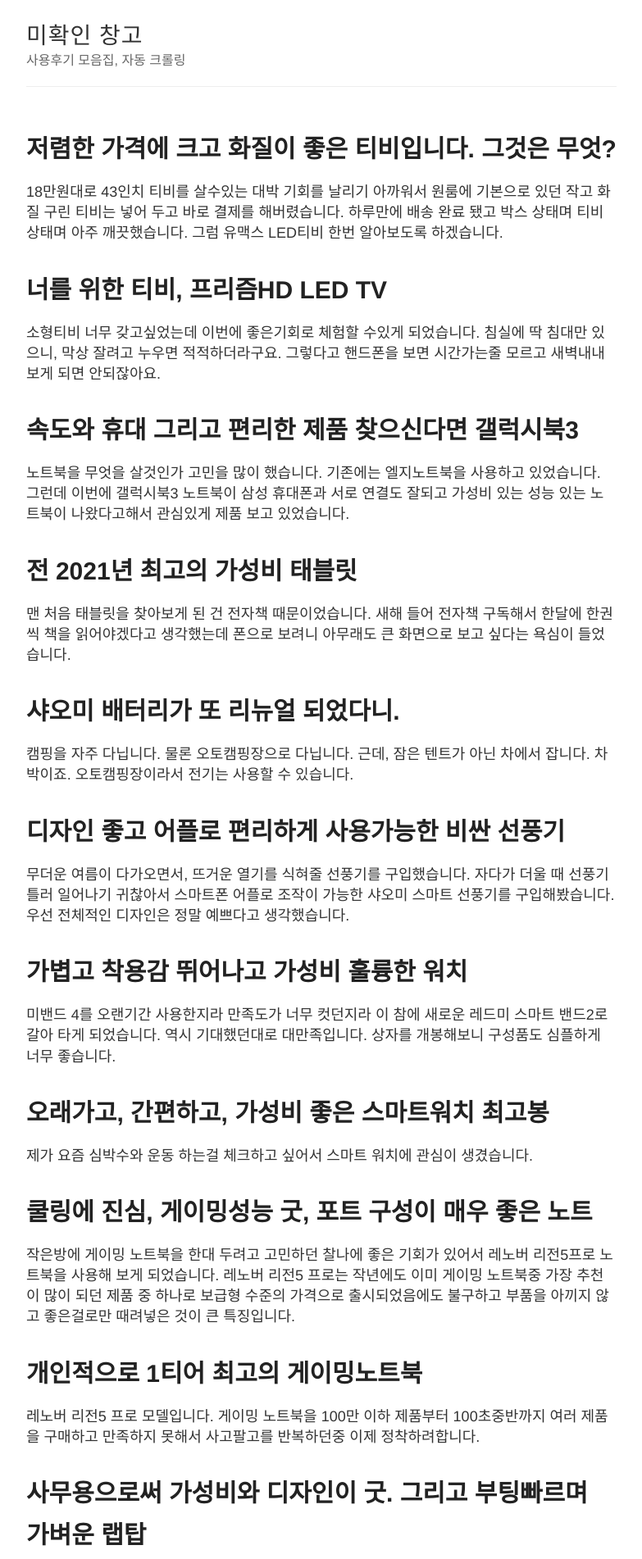
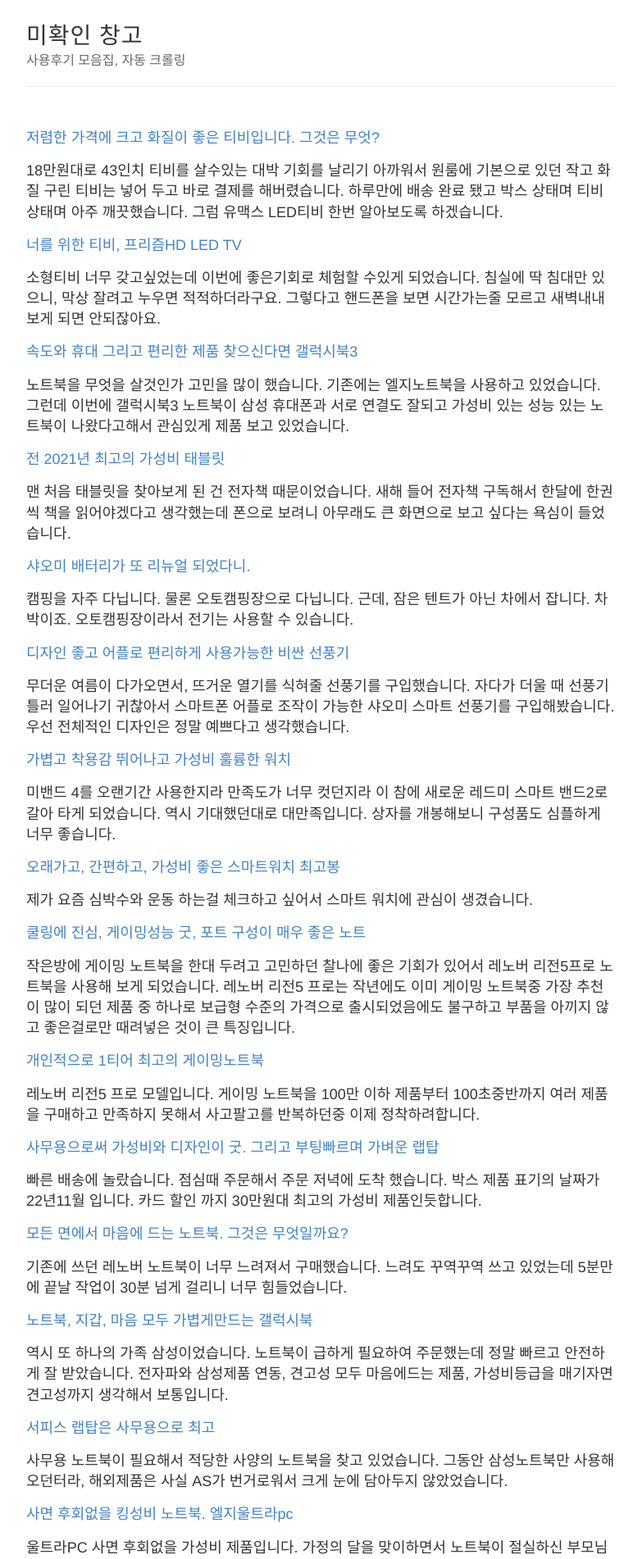
Before and after one commit to repo6/repo6.github.io, a Jekyll site: the page built from index.html, in a window 1280 px wide. Shown: the top 1902 px of the page at 82% size, without its empty margins (248-1031 px from the left). Built offline with Jekyll 4.4.1, drawn with Linux system fonts in a browser that asks for light colours.

Commit message:
main edit

```diff
--- a/index.html
+++ b/index.html
@@ -6,7 +6,7 @@
 {% for post in site.posts %}
   <div class="post">
 
-    <h1><a href="{{ site.baseurl }}{{ post.url }}">{{ post.title }}</a></h1>
+    <span><a href="{{ site.baseurl }}{{ post.url }}">{{ post.title }}</a></span>
 
     <div class="entry">
       {{ post.excerpt }}
```
